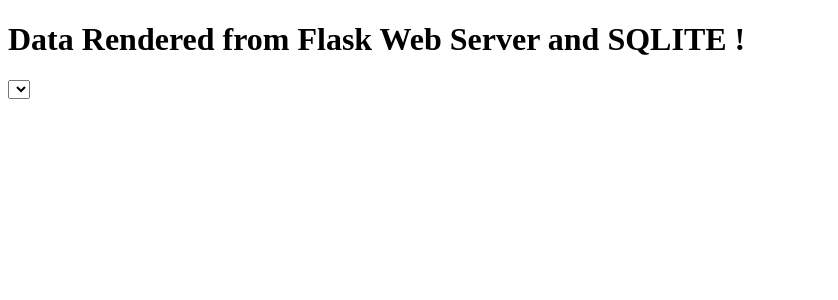
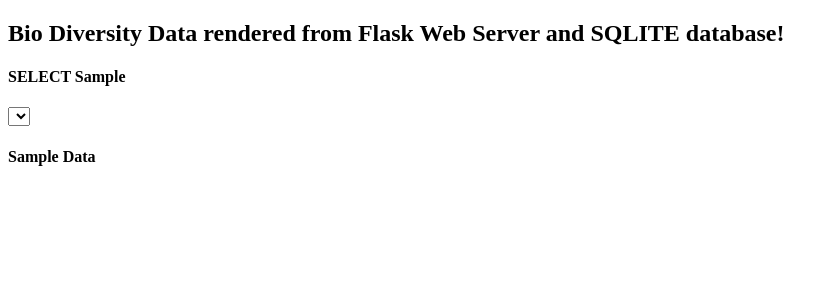
Before and after one commit to anujpandya3105/BioDiversityHW, a Flask app: template templates/index.html in a window 1280 px wide. Shown: the top 300 px of the page, without its empty margins (0-838 px from the left). Run offline with Flask 2, Linux system fonts and the light colour scheme; the template is opened without the code that fills it, so the values that code supplies are empty; parts of the project's set-up code (start-up, migrations or seed data) failed here and were passed over; some libraries are stand-ins or nearby versions.

Commit message:
Add files via upload

```diff
--- a/templates/index.html
+++ b/templates/index.html
@@ -8,7 +8,7 @@
     <script src="https://cdn.plot.ly/plotly-latest.min.js"></script>
 </head>
 <body>
-	<h1> Data Rendered from Flask Web Server and SQLITE ! </h1>
+	<h2> Bio Diversity Data rendered from Flask Web Server and SQLITE database! </h2>
     <div id="bar"></div>
     <!--<script>
 
@@ -58,10 +58,20 @@
     </div>-->
 
     <!--<ul id="myNames"></ul>-->
-    <select id="selDataset" onchange="optionChanged(this.value)"></select>
+
+
+
+    <h4> SELECT Sample</h4>
+    <select id="selDataset" onchange="optionChanged(this.value)">SELECT Sample</select>
+
+    <h4> Sample Data </h4>
     <div id="d_sampledata"></div>
 
-	<script type='text/javascript' src="../static/app.js"></script>
+    <div id="pie"></div>
+
+    <div id="bubble-chart"></div>
+
+    <script type='text/javascript' src="../static/app.js"></script>
 
 
 
```
